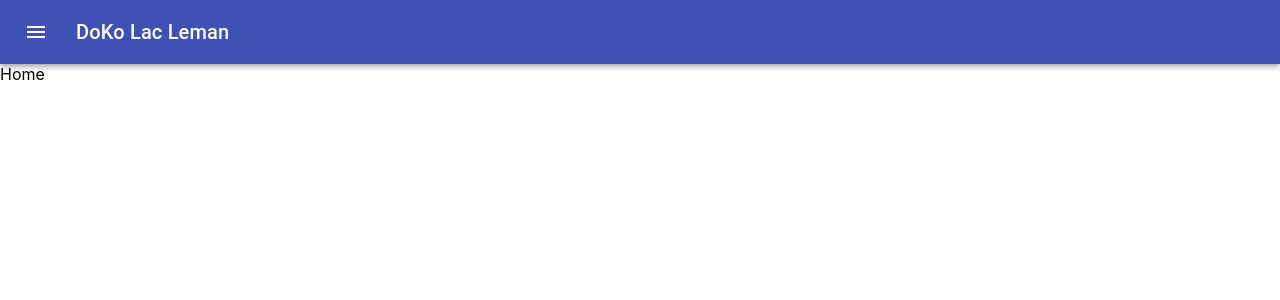
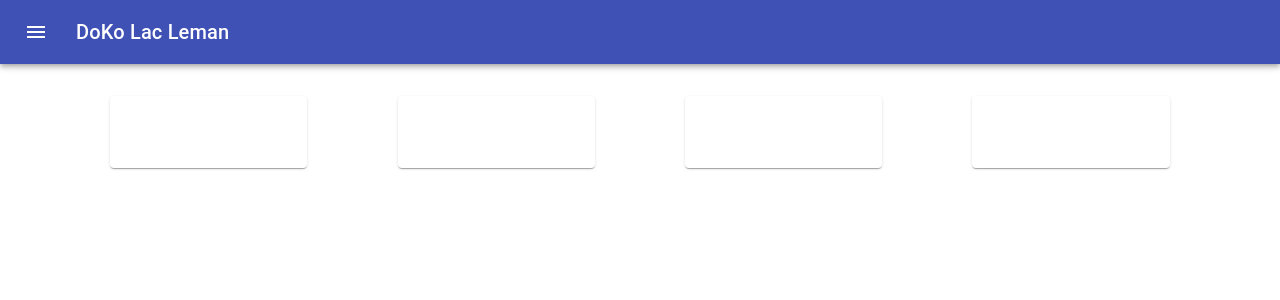
Before and after one commit to druxx/doko, a React (Create React App) app: page /#/ in a window 1280 px wide. Shown: the top 300 px of the page. Built offline with nearby package versions, Linux system fonts and the light colour scheme.

Commit message:
snapshot

```diff
--- a/src/components/Home.js
+++ b/src/components/Home.js
@@ -1,14 +1,70 @@
 import React, { Component } from 'react';
+import { connect } from "react-redux";
+import { Container, Grid, Card, CardHeader, CardContent, TextField, Button, IconButton } from '@material-ui/core';
+import SaveIcon from '@material-ui/icons/Save'
+import AddCircleOutlineOutlinedIcon from '@material-ui/icons/AddCircleOutlineOutlined';
+import { withStyles } from '@material-ui/core/styles';
 
-class Home extends Component {
+
+const styles = theme => ({
+    paper: {
+        padding: theme.spacing(2),
+        textAlign: 'center',
+        color: theme.palette.text.secondary,
+      },
+    root: {
+        flexGrow: 1,
+    },
+    content: {
+        flexGrow: 1,
+        height: '100vh',
+        overflow: 'auto',
+    },
+    container: {
+        paddingTop: theme.spacing(4),
+        paddingBottom: theme.spacing(4),
+    }
+})
+
+
+const mapStateToProps = state => {
+    const { players } = state || {};
+    return {players};
+}
+
+class Players extends Component {
 
     render() {
+        const { classes, players } = this.props;
+        this.players = players;
+
         return (
-            <div>
-                Home
+            <div className={classes.content}>
+              <Container maxWidth="xl" className={classes.container}>
+                <Grid container spacing={10} direction="column" justify="space-evenly" alignItems="center">
+                    <Grid container item xs={12} spacing={1} justify="space-evenly" alignItems="center">
+                        {players.map((player,index) => {
+                            return (
+                                <Grid item xs={2}>
+                                    <Card>
+                                        <CardHeader title={player.name}/>
+                                        <CardContent>
+                                        </CardContent>
+                                    </Card>
+                                </Grid>
+                            );
+                        })}
+                    </Grid>
+                    <Grid container item xs={12} spacing={1} justify="space-evenly" alignItems="center">
+                        <Grid item xs={2}>
+                        </Grid>
+                    </Grid>
+                </Grid>
+              </Container>
             </div>
         )
     }
 }
 
-export default Home;
+const StyledPlayers = withStyles(styles, { withTheme: true })(Players)
+export default connect(mapStateToProps)(StyledPlayers);
--- /dev/null
+++ b/src/redux/actions.js
@@ -0,0 +1,11 @@
+
+
+export const setPlayerNames = names => ({
+    type: 'SET_PLAYER_NAMES',
+    payload: names
+})
+
+export const incrementNumberOfPlayers = () => ({
+  type: 'INC_PLAYERS',
+  payload: {}
+});
```
